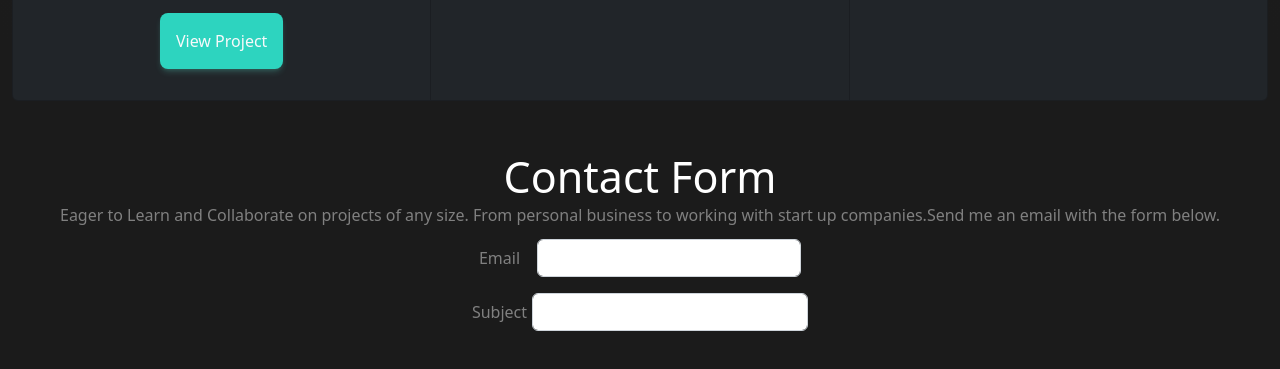
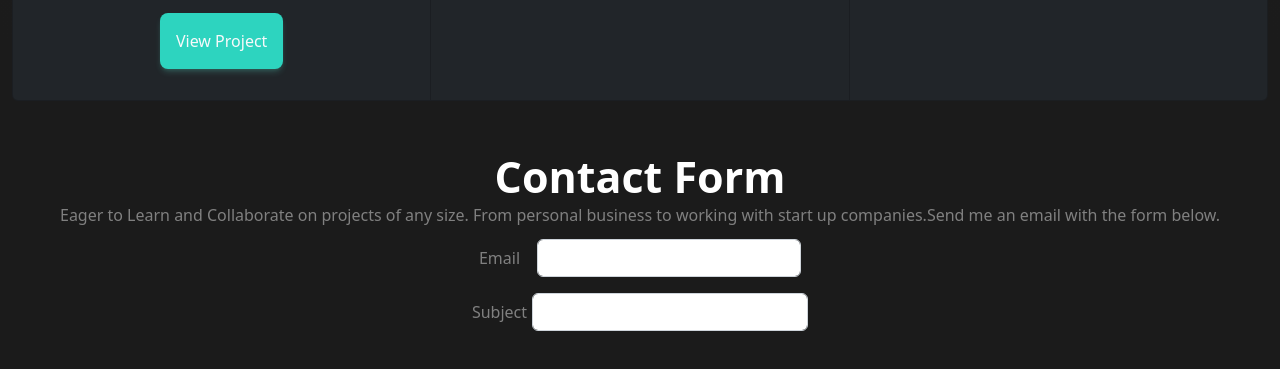
Before and after one commit to zwebb21/imed.io, a plain HTML site: page index.html in a window 1280 px wide. Shown: the part 933-1302 px from the top of the page. Drawn offline with nearby package versions, Linux system fonts and the light colour scheme.

Commit message:
Update styles0.css

```diff
--- a/styles0.css
+++ b/styles0.css
@@ -160,7 +160,7 @@ font-size: 2em;
 /* color:#0DA5E9; */
 text-align: center;
 font-size: 43px;
-  font-weight: 400;
+  font-weight: 800;
 }
 
 #introsection{
```
